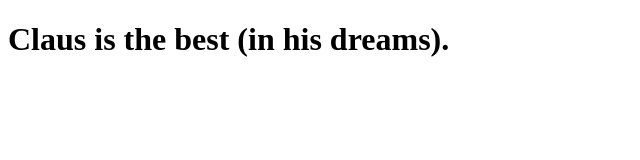
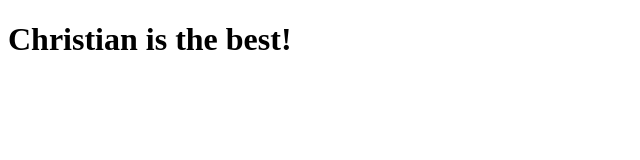
Before and after one commit to ckirschberg/GitTestFall2016, a plain HTML site: page index.html in a window 1280 px wide. Shown: the whole page, without its empty margins (0-640 px from the left). Drawn offline with Linux system fonts and the light colour scheme.

Commit message:
Changed content in index.html

```diff
--- a/index.html
+++ b/index.html
@@ -6,7 +6,7 @@
 </head>
 <body>
     <h1>
-        Claus is the best (in his dreams).
+        Christian is the best!
     </h1>
 </body>
 </html>
```
